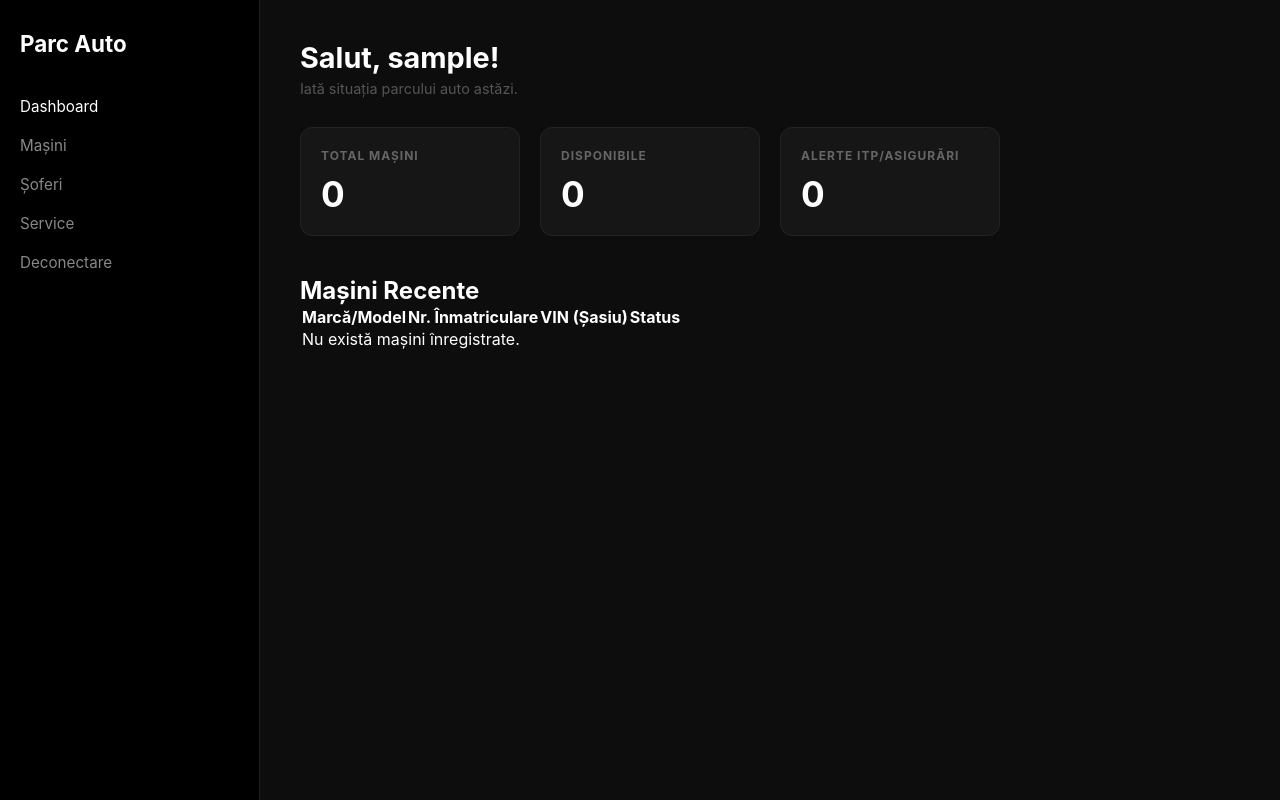
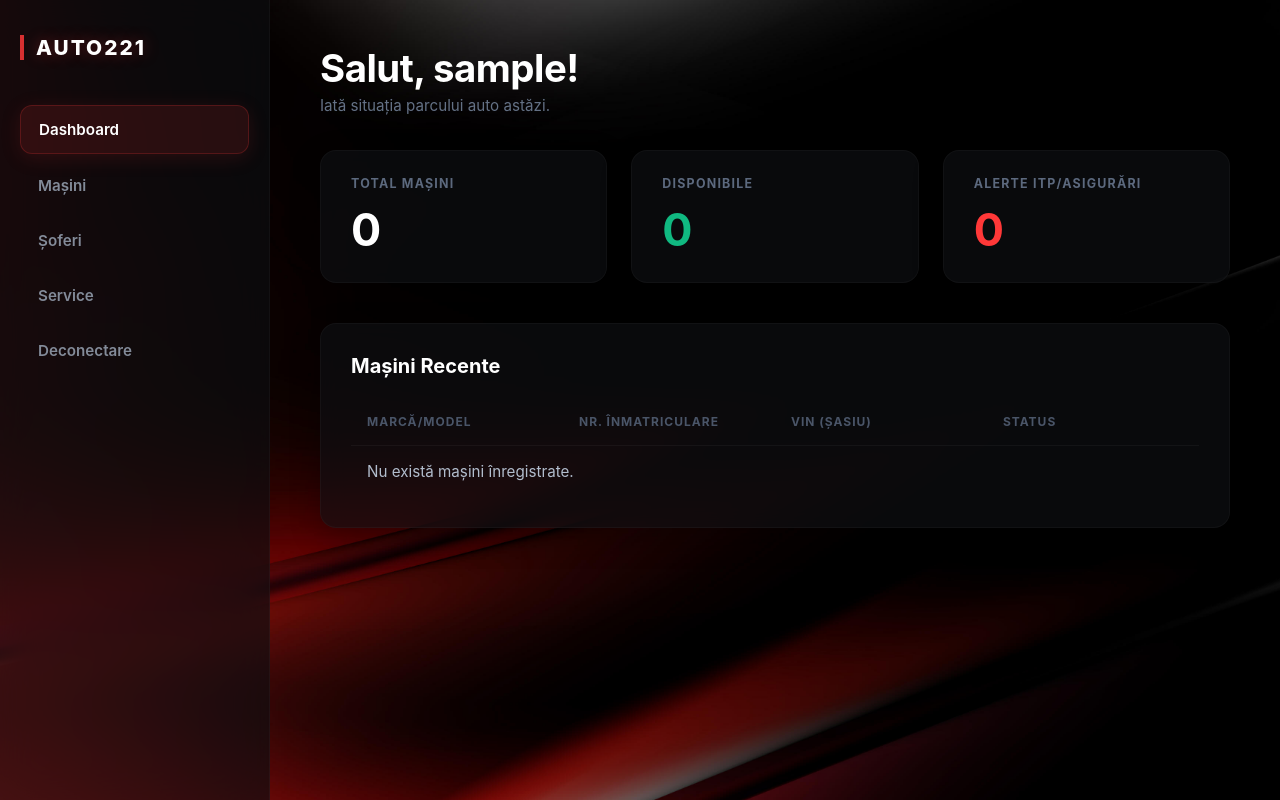
Before and after one commit to AleSbircea/management-parc-auto, a PHP site: page /dashboard.php in a window 1280 px wide. Run offline with PHP 8.4, Linux system fonts and the light colour scheme; the visitor is signed in with stand-in values (Sample User, id 1); data that the repository does not hold is empty.

Commit message:
Dashboard CSS

```diff
--- a/assets/style.css
+++ b/assets/style.css
@@ -296,3 +296,209 @@ header p { color: #555; margin-bottom: 30px; font-size: 0.9rem; }
     justify-content: space-between;
     align-items: center;
 }
+
+/* ==========================================================================
+   VARIANTA FINALĂ: SPORTS-TECH GLOW (ROȘU EXTRA PREMIUM)
+   ========================================================================== */
+
+/* REPROIECTARE FUNDAL FLUID CU IMAGINEA TA */
+.container {
+    display: flex;
+    min-height: 100vh;
+    width: 100%;
+
+    /* Încărcăm imaginea ta */
+    background-image: url('fundal-neon.jpg');
+
+    background-size: cover; /* Forțează poza să acopere tot ecranul fără să se distorsioneze */
+    background-position: center; /* O centrează perfect pe ecran */
+    background-attachment: fixed; /* O fixează pe fundal (panourile vor pluti peste ea când dai scroll) */
+    background-repeat: no-repeat; /* Nu lasă poza să se repete dacă ecranul e prea mare */
+
+    color: #e6e8ea;
+    font-family: 'Segoe UI', -apple-system, BlinkMacSystemFont, sans-serif;
+}
+
+/* 1. SIDEBAR CU EFECT DE STICLĂ ȘI MARGINI ROTUNJITE */
+.sidebar {
+    width: 270px;
+    background: rgba(13, 15, 18, 0.65); /* Copiem transparența din smartums */
+    backdrop-filter: blur(20px); /* Efect puternic de sticlă mată */
+    -webkit-backdrop-filter: blur(20px);
+    border-right: 1px solid rgba(255, 255, 255, 0.03);
+    padding: 35px 20px;
+    display: flex;
+    flex-direction: column;
+}
+
+/* Numele proiectului capătă un design mai curat */
+.sidebar h2 {
+    font-size: 1.3rem;
+    font-weight: 800;
+    letter-spacing: 2px;
+    margin-bottom: 45px;
+    color: #ffffff;
+    text-transform: uppercase;
+    padding-left: 12px;
+    border-left: 4px solid #d63031;
+    text-shadow: 0 0 15px rgba(214, 48, 49, 0.4);
+}
+
+.sidebar nav ul {
+    list-style: none;
+    padding: 0;
+    margin: 0;
+}
+
+.sidebar nav ul li {
+    margin-bottom: 8px; /* Spațiere optimă între butoane */
+}
+
+/* BUTOANELE DIN STÂNGA: Copiem forma rotunjită și layout-ul aerisit */
+.sidebar nav ul li a {
+    display: flex;
+    align-items: center;
+    padding: 14px 18px;
+    color: #838b99; /* Culoarea textului inactiv din imagine */
+    text-decoration: none;
+    font-weight: 600;
+    font-size: 0.95rem;
+    border-radius: 12px; /* Margini puternic rotunjite pentru elemente, exact ca în poză */
+    transition: all 0.2s ease-in-out;
+}
+
+/* Hover fin pe buton */
+.sidebar nav ul li a:hover {
+    color: #ffffff;
+    background: rgba(255, 255, 255, 0.04);
+}
+
+/* ELEMENTUL ACTIV (Schimbat de pe mov pe roșu aprins cu glow subtil) */
+.sidebar nav ul li a.active {
+    color: #ffffff;
+    background: rgba(214, 48, 49, 0.15); /* Fundal sticlos roșiatic */
+    border: 1px solid rgba(214, 48, 49, 0.25); /* Contur roșu fin în jurul butonului */
+    box-shadow: 0 4px 20px rgba(214, 48, 49, 0.15);
+}
+
+/* 2. CONȚINUTUL DIN DREAPTA (Forțat transparent pentru a dezvălui fundalul) */
+.content {
+    flex: 1;
+    padding: 45px 50px;
+    overflow-y: auto;
+    background: transparent !important; /* Elimină fundalurile blocate dedesubt */
+}
+
+.content header {
+    margin-bottom: 35px;
+}
+
+.content header h1 {
+    font-size: 2.4rem;
+    font-weight: 700;
+    color: #ffffff;
+    letter-spacing: -0.5px;
+}
+
+.content header p {
+    color: #647185;
+    font-size: 0.95rem;
+    margin-top: 4px;
+}
+
+/* 3. CARDURILE CARE PLUTESC (GLASS-PANELS TRANSLUCIDE) */
+.stats-grid {
+    display: grid;
+    grid-template-columns: repeat(auto-fit, minmax(260px, 1fr));
+    gap: 24px;
+    margin-bottom: 40px;
+}
+
+.card {
+    background: rgba(15, 17, 20, 0.60) !important; /* Transparență optimizată pentru imaginea ta */
+    backdrop-filter: blur(12px);
+    -webkit-backdrop-filter: blur(12px);
+    border: 1px solid rgba(255, 255, 255, 0.03);
+    padding: 25px 30px;
+    border-radius: 16px; /* Colțuri rotunjite premium */
+    box-shadow: 0 10px 30px rgba(0, 0, 0, 0.3);
+    transition: all 0.3s cubic-bezier(0.4, 0, 0.2, 1);
+}
+
+.card:hover {
+    transform: translateY(-4px);
+    border-color: rgba(214, 48, 49, 0.25);
+    box-shadow: 0 15px 35px rgba(214, 48, 49, 0.1);
+}
+
+.card h3 {
+    font-size: 0.78rem;
+    text-transform: uppercase;
+    letter-spacing: 1.2px;
+    color: #5c697e;
+    margin-bottom: 12px;
+    font-weight: 700;
+}
+
+.card .number {
+    font-size: 2.8rem;
+    font-weight: 700;
+    color: #ffffff;
+}
+
+/* Mapare culori numere tech */
+.card.green .number { color: #10b981; }
+.card.red .number { color: #ff3838; }
+
+/* 4. SECTIUNEA TABELULUI ACTIV (GLASS-PANEL) */
+.recent-activity {
+    background: rgba(15, 17, 20, 0.60) !important; /* Stil uniform de sticlă fumurie */
+    backdrop-filter: blur(12px);
+    -webkit-backdrop-filter: blur(12px);
+    border: 1px solid rgba(255, 255, 255, 0.03);
+    border-radius: 16px;
+    padding: 30px;
+    box-shadow: 0 10px 30px rgba(0, 0, 0, 0.3);
+}
+
+.recent-activity h2 {
+    font-size: 1.25rem;
+    margin-bottom: 20px;
+    color: #ffffff;
+    font-weight: 700;
+}
+
+table {
+    width: 100%;
+    border-collapse: collapse;
+    table-layout: fixed;
+}
+
+th, td {
+    padding: 16px;
+    text-align: left;
+}
+
+th {
+    color: #4a5568;
+    text-transform: uppercase;
+    font-size: 0.75rem;
+    letter-spacing: 1px;
+    font-weight: 700;
+    border-bottom: 1px solid rgba(255, 255, 255, 0.04);
+}
+
+td {
+    color: #b2bdcd;
+    font-size: 0.95rem;
+    border-bottom: 1px solid rgba(255, 255, 255, 0.01);
+}
+
+tr:hover td {
+    background-color: rgba(255, 255, 255, 0.02);
+    color: #ffffff;
+}
+
+tr:last-child td {
+    border-bottom: none;
+}
--- a/dashboard.php
+++ b/dashboard.php
@@ -28,7 +28,7 @@ $alerte = 0;
 <body>
 <div class="container">
     <aside class="sidebar">
-        <h2>Parc Auto</h2>
+        <h2>AUTO221</h2>
         <nav>
             <ul>
                 <li><a href="index.php" class="active">Dashboard</a></li>
```
Also changed, not shown: assets/fundal-neon.jpg (added).
